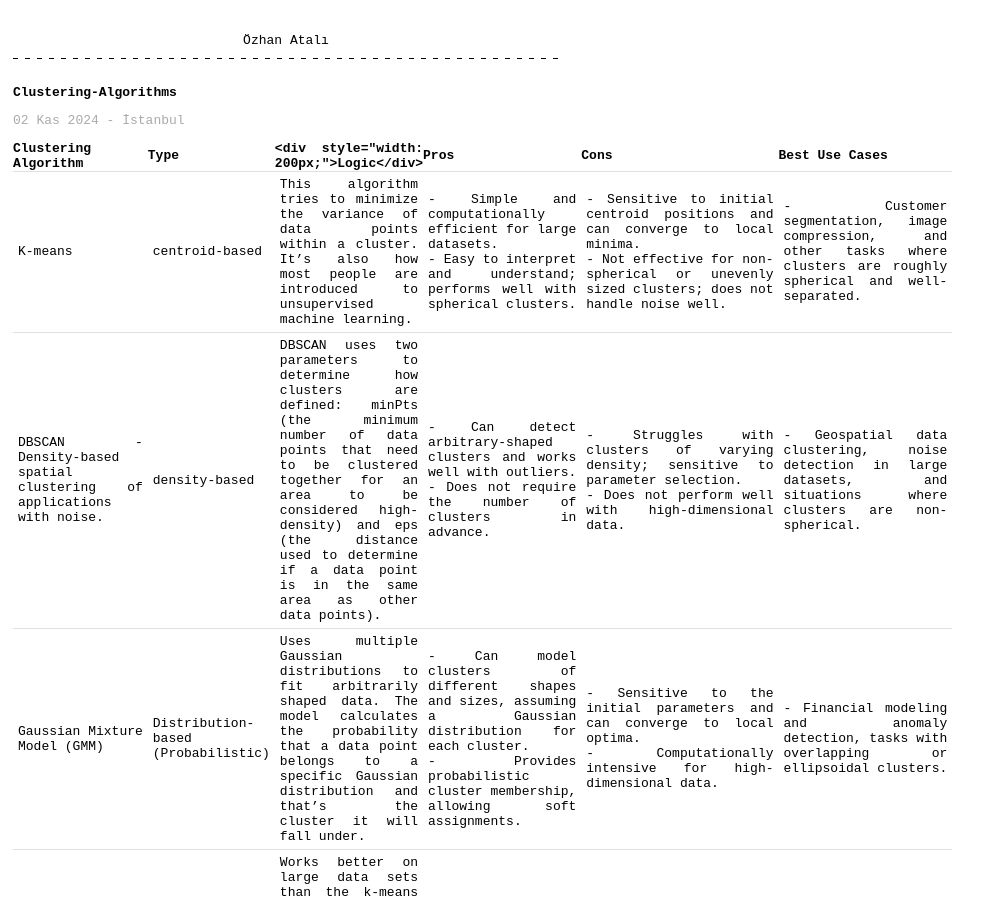
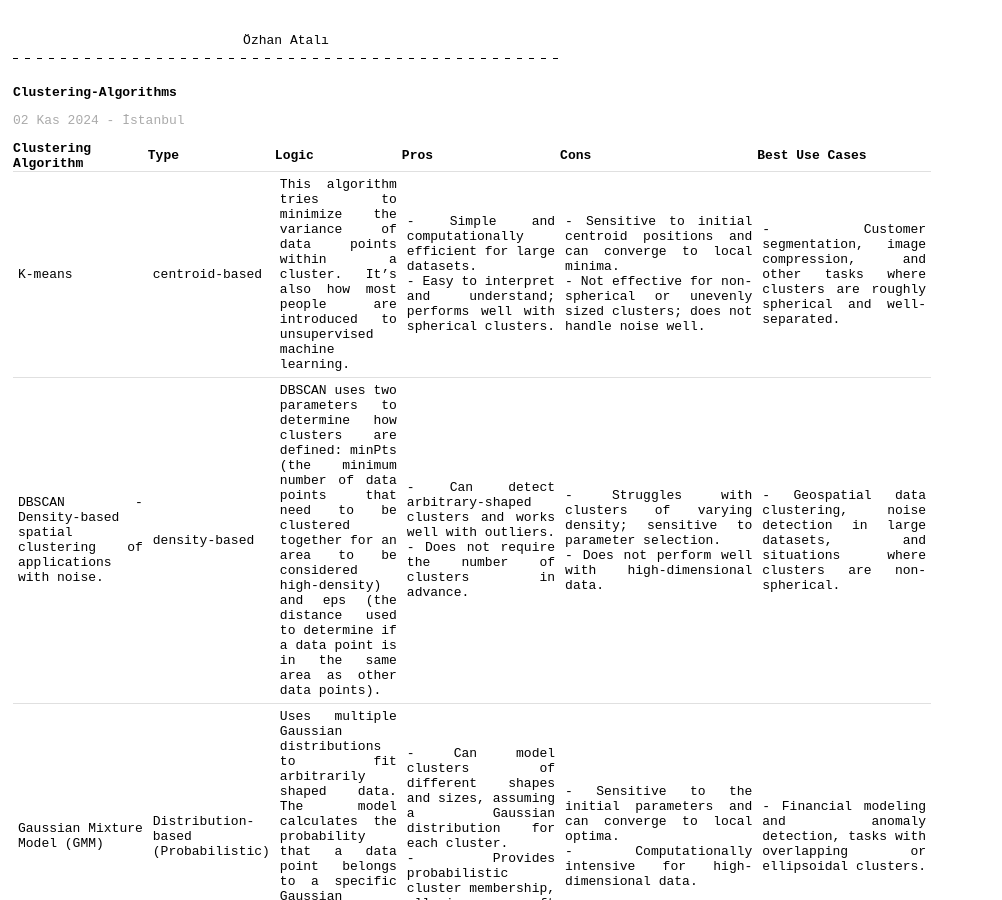
Before and after one commit to ozhanatali/ozhanatali.github.io, a Jekyll site: the page built from _posts/2024-11-02-Clustering-Algorithms.md, in a window 1280 px wide and 900 px high. Shown: the whole window, without its empty margins (0-1002 px from the left). Built offline with Jekyll 4.4.1, drawn with Linux system fonts in a browser that asks for light colours.

Commit message:
Update 2024-11-02-Clustering-Algorithms.md

```diff
--- a/_posts/2024-11-02-Clustering-Algorithms.md
+++ b/_posts/2024-11-02-Clustering-Algorithms.md
@@ -6,7 +6,7 @@ tags: AI Artificial+Intelligence
 konum: İstanbul
 ---
 
-| **Clustering   Algorithm**                                                           | **Type**                                                                                           | <div style="width: 200px;">**Logic**</div>                                                                                                                                                                                                                                                                                                                                                                                                                                                                                                                                                                                                                                          | **Pros**                                                                                                                                                                                         | **Cons**                                                                                                                                                                                | **Best Use Cases**                                                                                                                         |
+| **Clustering   Algorithm**                                                           | **Type**                                                                                           | **Logic**                                                                                                                                                                                                                                                                                                                                                                                                                                                                                                                                                                                                                                                                           | **Pros**                                                                                                                                                                                         | **Cons**                                                                                                                                                                                | **Best Use Cases**                                                                                                                         |
 |--------------------------------------------------------------------------------------|----------------------------------------------------------------------------------------------------|-------------------------------------------------------------------------------------------------------------------------------------------------------------------------------------------------------------------------------------------------------------------------------------------------------------------------------------------------------------------------------------------------------------------------------------------------------------------------------------------------------------------------------------------------------------------------------------------------------------------------------------------------------------------------------------|--------------------------------------------------------------------------------------------------------------------------------------------------------------------------------------------------|-----------------------------------------------------------------------------------------------------------------------------------------------------------------------------------------|--------------------------------------------------------------------------------------------------------------------------------------------|
 | K-means                                                                              | centroid-based                                                                                     | This algorithm tries to minimize   the variance of data points within a cluster. It's also how most people are   introduced to unsupervised machine learning.                                                                                                                                                                                                                                                                                                                                                                                                                                                                                                                       |     - Simple and computationally efficient for large datasets.<br>       - Easy to interpret and understand;   performs well with spherical clusters.                                            |     - Sensitive to initial centroid positions and can converge to local   minima.<br>       - Not effective for non-spherical   or unevenly sized clusters; does not handle noise well. |     - Customer segmentation, image compression, and other tasks where   clusters are roughly spherical and well-separated.                 |
 | DBSCAN   - Density-based spatial clustering of applications with noise.              | density-based                                                                                      | DBSCAN uses two parameters to   determine how clusters are defined: minPts (the minimum number of data points   that need to be clustered together for an area to be considered high-density)   and eps (the distance used to determine if a data point is in the same area   as other data points).                                                                                                                                                                                                                                                                                                                                                                                |     - Can detect arbitrary-shaped clusters and works well with   outliers.<br>       - Does not require the number of   clusters in advance.                                                     |     - Struggles with clusters of varying density; sensitive to parameter   selection.<br>       - Does not perform well with   high-dimensional data.                                   |     - Geospatial data clustering, noise detection in large datasets, and   situations where clusters are non-spherical.                    |
```
